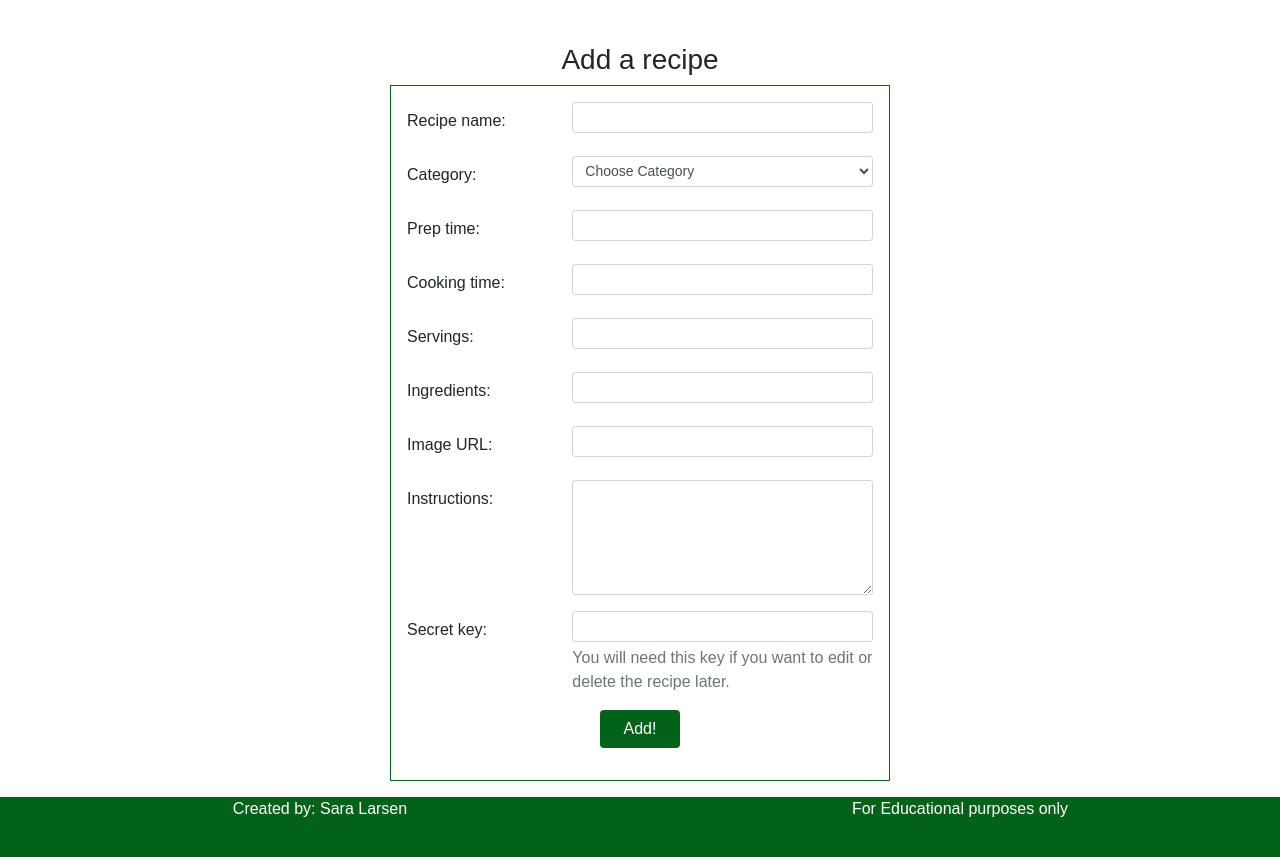
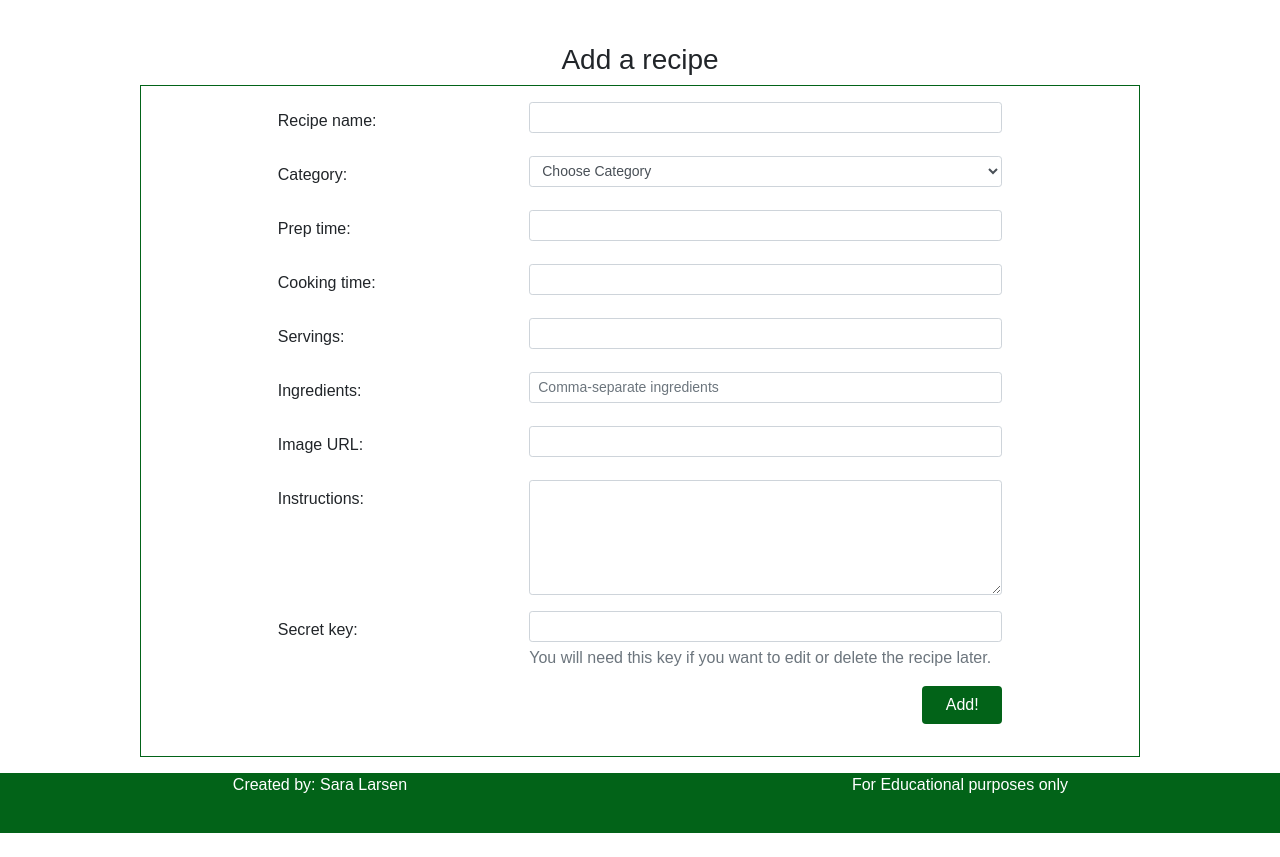
Before and after one commit to Sarani1612/the-veggie-patch, a Flask app: page /add_recipe in a window 1280 px wide. Shown: the part 82-939 px from the top of the page. After the commit the page ends 915 px from the top, so only its background shows below. Run offline with Flask 2, Linux system fonts and the light colour scheme; data that the repository does not hold is empty; some libraries are stand-ins or nearby versions; some web fonts are replaced.

Commit message:
changed styling of buttons, minor adjustments to addrecipe template

```diff
--- a/app.py
+++ b/app.py
@@ -54,7 +54,7 @@ def insert_recipe():
                   'prep_time': request.form.get('prep_time'),
                   'cook_time': request.form.get('cook_time'),
                   'serves': request.form.get('serves'),
-                  'ingredients': request.form.get('ingredients'),
+                  'ingredients': request.form.get('ingredients').split(","),
                   'image_url': request.form.get('image_url'),
                   'instructions': request.form.get('instructions'),
                   'id_key': request.form.get('id_key')}
--- a/static/css/style.css
+++ b/static/css/style.css
@@ -92,11 +92,16 @@ hr {
 }
 
 .form-box {
-    max-width: 500px;
+    max-width: 1000px;
     margin: auto;
     border: solid #026318 1px;
     padding: 1rem;
     text-align: left;
+}
+
+.forms {
+    max-width: 75%;
+    margin: auto;
 }
 
 /* Footer */
--- a/templates/addrecipe.html
+++ b/templates/addrecipe.html
@@ -4,7 +4,7 @@
 <div class="main-content">
 	<h3>Add a recipe</h3>
     <div class="form-box">
-        <form action="{{ url_for('insert_recipe') }}" method="POST">
+        <form  action="{{ url_for('insert_recipe') }}" method="POST" class="forms">
             <div class="form-group row">
                 <label for="recipe-name" class="col-sm-4 col-form-label">Recipe name:</label>
                 <div class="col-sm-8">
@@ -40,10 +40,10 @@
                     <input type="text" class="form-control form-control-sm" name="serves" id="serves">
                 </div>
             </div>
-            <div class="form-group row">
+            <div class="form-group row" id="ingredients-wrapper">
                 <label for="ingredient-list" class="col-sm-4 col-form-label">Ingredients:</label>
                 <div class="col-sm-8">
-                    <input type="text" class="form-control form-control-sm" name="ingredients" id="ingredients">
+                    <input type="text" class="form-control form-control-sm" name="ingredients" id="ingredients" placeholder="Comma-separate ingredients">
                 </div>
             </div>
             <div class="form-group row">
@@ -62,13 +62,13 @@
                 <label for="id-key" class="col-sm-4 col-form-label">Secret key:</label>
                 <div class="col-sm-8">
                     <input type="text" class="form-control form-control-sm" name="id_key" id="id_key">
-                    <span id="id-key-help" class="form-text text-muted">
+                    <smalln id="id-key-help" class="form-text text-muted">
                     You will need this key if you want to edit or delete the recipe later.
-                    </span>
+                    </small>
                 </div>
             </div>
             <div class="form-group row">
-                <div class="col-sm-12 text-center">
+                <div class="col-sm-12 text-right">
                     <button type="submit" class="btn btn-custom">Add!</button>
                 </div>
             </div>
--- a/templates/base.html
+++ b/templates/base.html
@@ -49,6 +49,7 @@
         </div>
     </footer>
 
+    <script src="https://kit.fontawesome.com/f41741c87d.js" crossorigin="anonymous"></script>
     <!-- Import scripts for Bootstrap -->
 	<script src="https://code.jquery.com/jquery-3.4.1.slim.min.js"
 		integrity="sha384-J6qa4849blE2+poT4WnyKhv5vZF5SrPo0iEjwBvKU7imGFAV0wwj1yYfoRSJoZ+n" crossorigin="anonymous">
@@ -59,6 +60,7 @@
 	<script src="https://stackpath.bootstrapcdn.com/bootstrap/4.4.1/js/bootstrap.min.js"
 		integrity="sha384-wfSDF2E50Y2D1uUdj0O3uMBJnjuUD4Ih7YwaYd1iqfktj0Uod8GCExl3Og8ifwB6" crossorigin="anonymous">
 	</script>
+    <script src="{{ url_for('static', filename='scripts/scripts.js') }}"></script>
 </body>
 
 </html>
```
